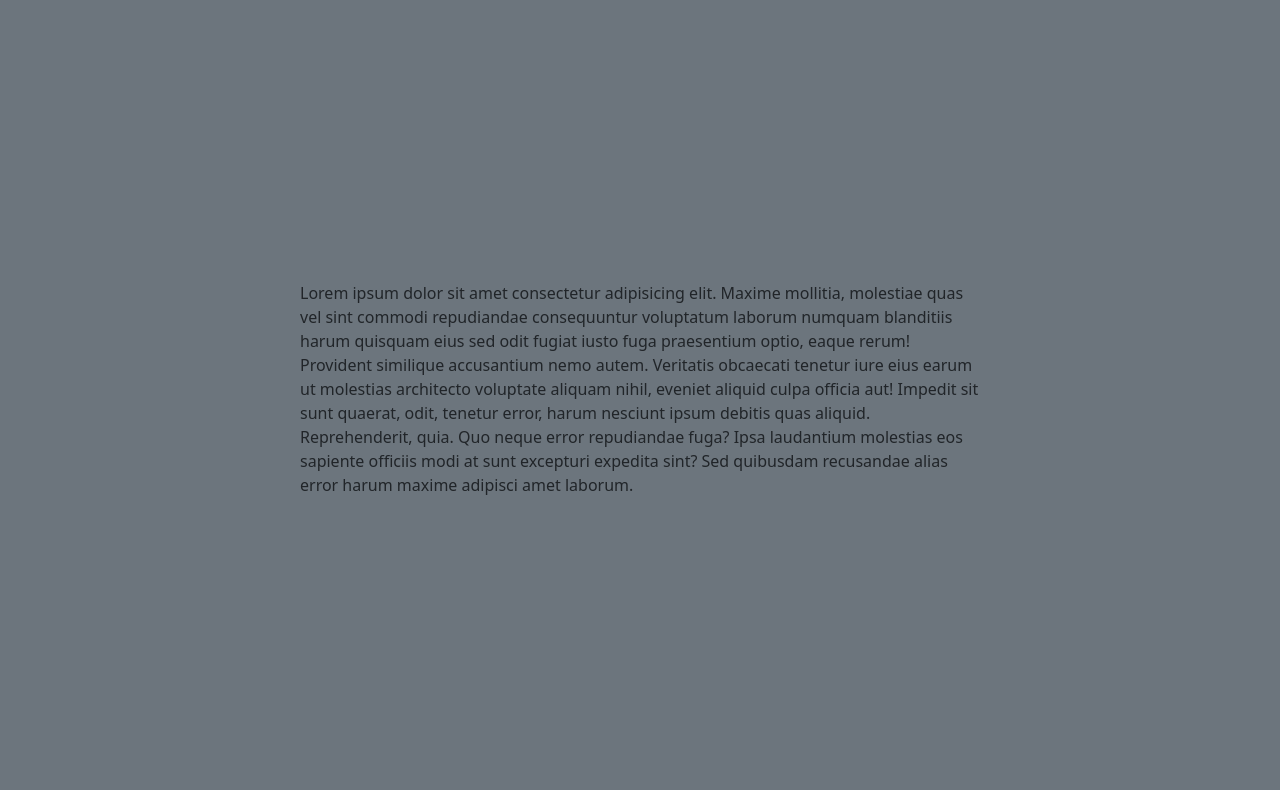
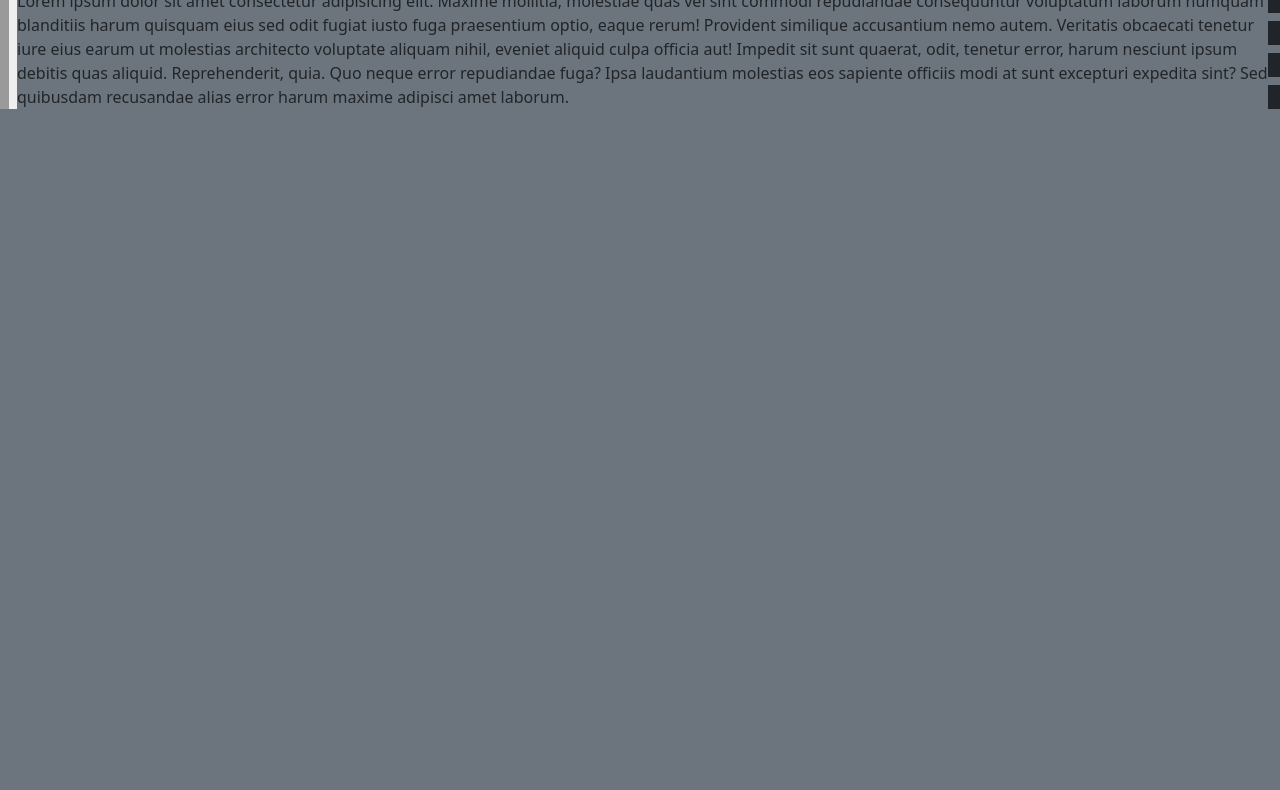
Before and after one commit to webbuildershopiana/amy23100402, a plain HTML site: page index.html in a window 1280 px wide. Shown: the part 67-857 px from the top of the page. After the commit the page ends 800 px from the top, so only its background shows below. Drawn offline with nearby package versions, Linux system fonts and the light colour scheme; a web font is replaced by a local one.

Commit message:
0ffe2622-c0d6-4f52-8f30-1f99b6211526

```diff
--- a/index.html
+++ b/index.html
@@ -71,7 +71,7 @@
 
 <style type="text/css">
 
-* { box-sizing: border-box; } body {margin: 0;}#iw3m{opacity:1;margin:200px;padding:100px;}
+* { box-sizing: border-box; } body {margin: 0;}#i7eo{border:0px double;border-right:12px dashed;border-left:17px groove;}
 
 </style>
 
@@ -79,9 +79,9 @@
 		<html>
  <head></head>
  <body id="i9tc" class="bg-secondary">
-  <section id="i4em">
-   <h1>Insert Title Here</h1>
-   <p id="iw3m">Lorem ipsum dolor sit amet consectetur adipisicing elit. Maxime mollitia, molestiae quas vel sint commodi repudiandae consequuntur voluptatum laborum numquam blanditiis harum quisquam eius sed odit fugiat iusto fuga praesentium optio, eaque rerum! Provident similique accusantium nemo autem. Veritatis obcaecati tenetur iure eius earum ut molestias architecto voluptate aliquam nihil, eveniet aliquid culpa officia aut! Impedit sit sunt quaerat, odit, tenetur error, harum nesciunt ipsum debitis quas aliquid. Reprehenderit, quia. Quo neque error repudiandae fuga? Ipsa laudantium molestias eos sapiente officiis modi at sunt excepturi expedita sint? Sed quibusdam recusandae alias error harum maxime adipisci amet laborum.</p>
+  <section id="i5l3">
+   <h1 id="ijmr">Insert Title Here</h1>
+   <p id="i7eo">Lorem ipsum dolor sit amet consectetur adipisicing elit. Maxime mollitia, molestiae quas vel sint commodi repudiandae consequuntur voluptatum laborum numquam blanditiis harum quisquam eius sed odit fugiat iusto fuga praesentium optio, eaque rerum! Provident similique accusantium nemo autem. Veritatis obcaecati tenetur iure eius earum ut molestias architecto voluptate aliquam nihil, eveniet aliquid culpa officia aut! Impedit sit sunt quaerat, odit, tenetur error, harum nesciunt ipsum debitis quas aliquid. Reprehenderit, quia. Quo neque error repudiandae fuga? Ipsa laudantium molestias eos sapiente officiis modi at sunt excepturi expedita sint? Sed quibusdam recusandae alias error harum maxime adipisci amet laborum.</p>
   </section>
  </body>
 </html>
```
